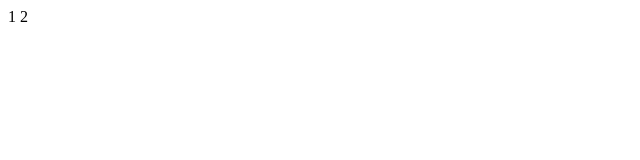
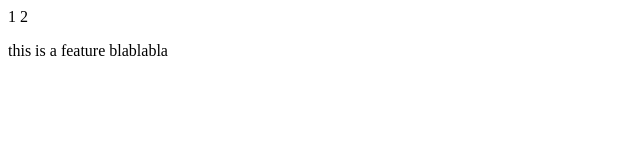
Before and after one commit to mdonnamadeline/uwuHahaHub, a plain HTML site: page index.html in a window 1280 px wide. Shown: the whole page, without its empty margins (0-640 px from the left). Drawn offline with Linux system fonts and the light colour scheme.

Commit message:
add featue to paragraph

```diff
--- a/index.html
+++ b/index.html
@@ -10,7 +10,7 @@
             1 2
         </p>
         <p>
-
+            this is a feature blablabla
         </p>
     </body>
 </html>
```
